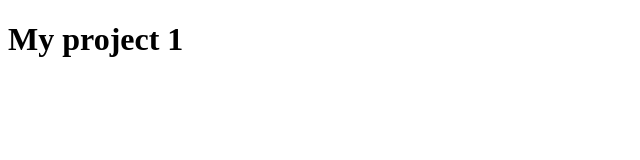
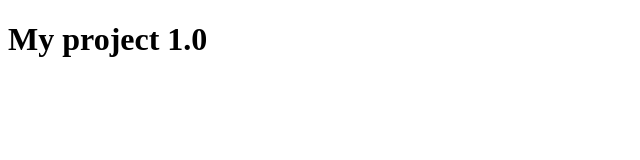
Before and after one commit to dima-cherednyk/my-project1, a plain HTML site: page index.html in a window 1280 px wide. Shown: the full height of the page, 0-640 px from the left. Drawn offline with Linux system fonts and the light colour scheme.

Commit message:
title was changed

```diff
--- a/index.html
+++ b/index.html
@@ -7,6 +7,6 @@
   <title>My project 1</title>
 </head>
 <body>
-  <h1>My project 1</h1>
+  <h1>My project 1.0</h1>
 </body>
 </html>
```
